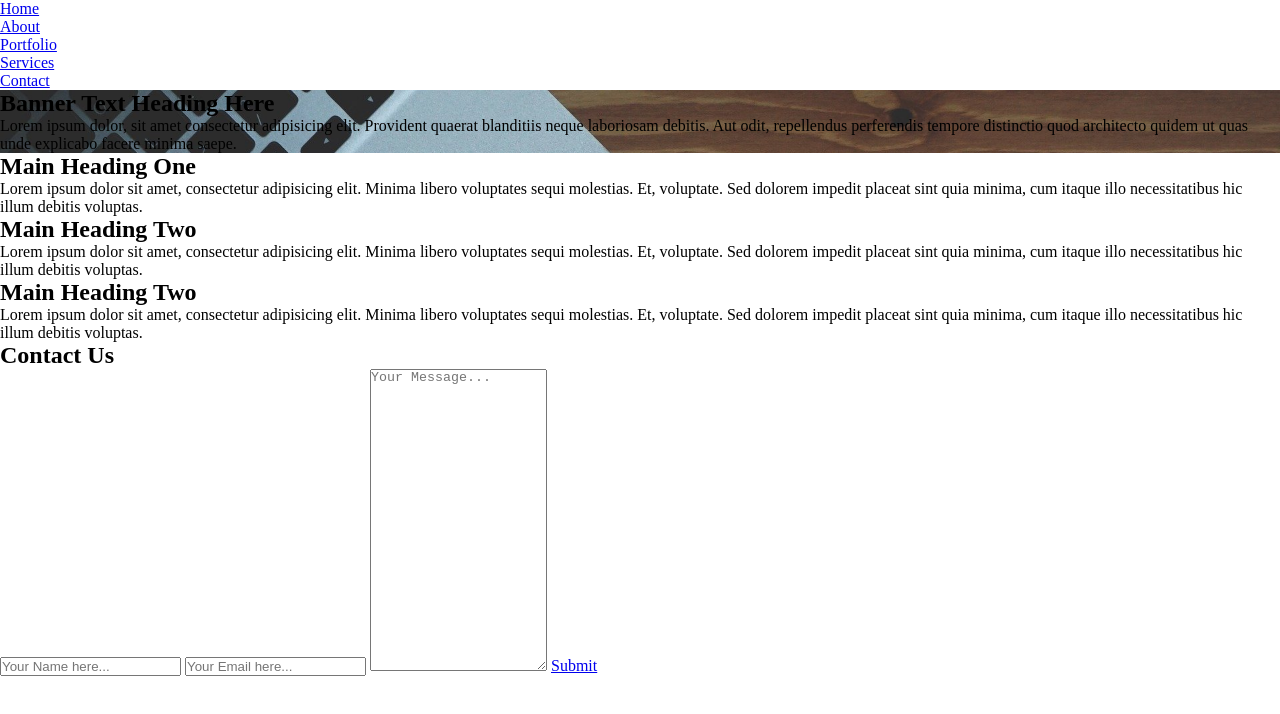
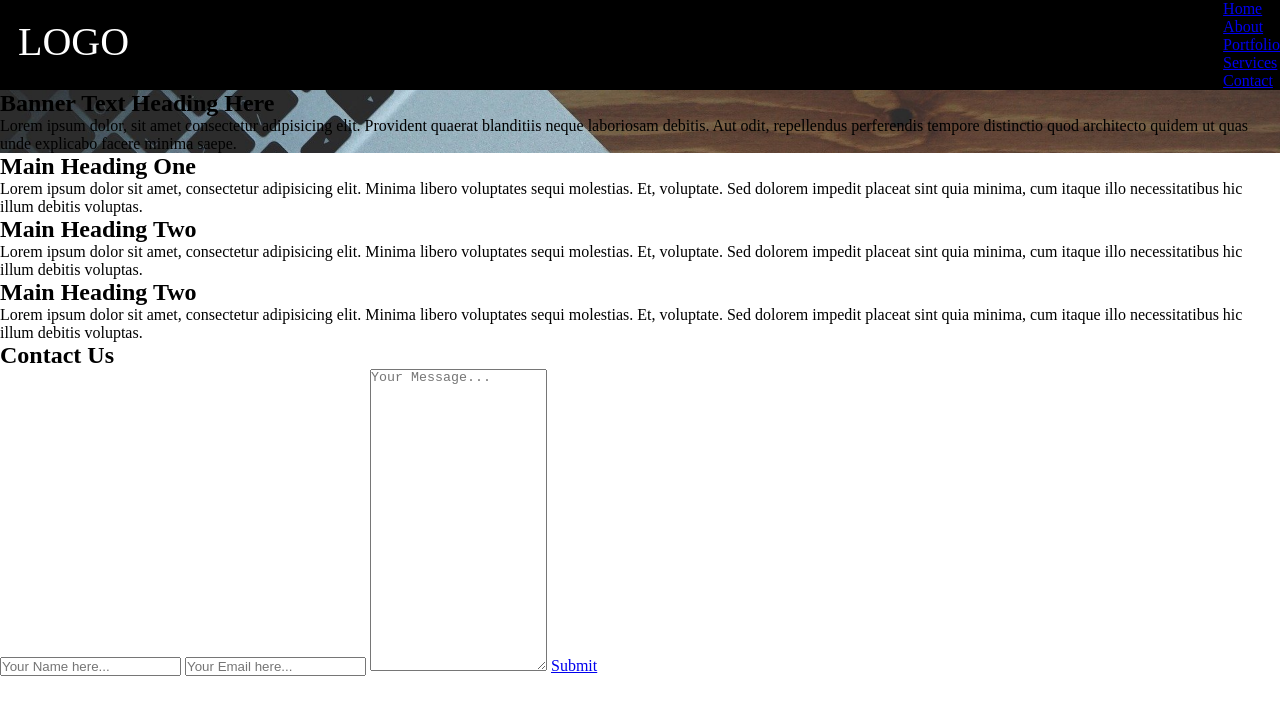
Before and after one commit to abuyako/MyWebsite2019, a plain HTML site: page index.html in a window 1280 px wide. Drawn offline with Linux system fonts and the light colour scheme.

Commit message:
styling the logo with flex property and css

```diff
--- a/index.html
+++ b/index.html
@@ -11,7 +11,7 @@
 
 <body>
     <div class="top-bar">
-        <div class="logo"></div>
+        <div class="logo">logo</div>
         <div class="menu">
             <ul>
                 <li><a href="#">Home</a></li>
--- a/style.css
+++ b/style.css
@@ -7,3 +7,16 @@
     width: 100%;
     background-size: cover;
 }
+.top-bar {
+    background-color: #000;
+    display: flex;
+    width: 100%;
+    height: auto;
+}
+.logo {
+    color: #fff;
+    flex: 1;
+    font-size: 40px;
+    padding: 18px;
+    text-transform: uppercase;
+}
```
